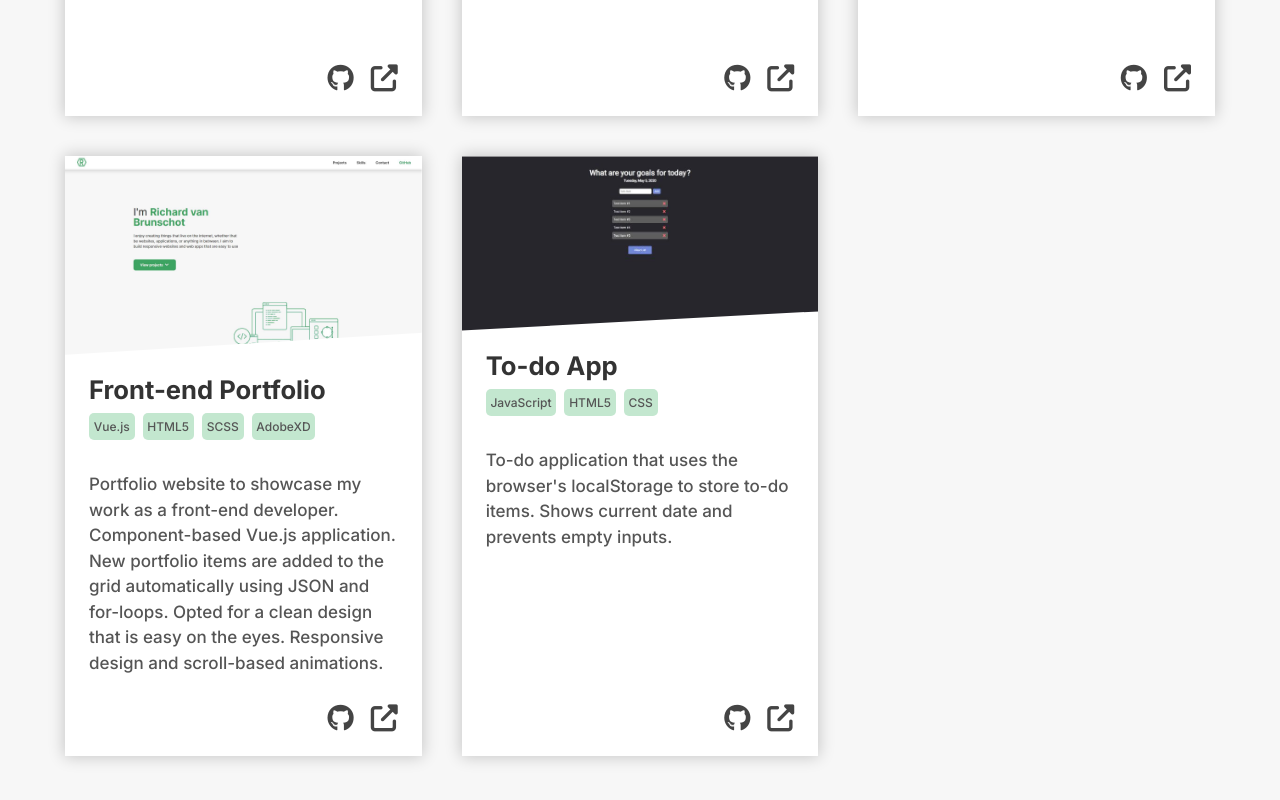
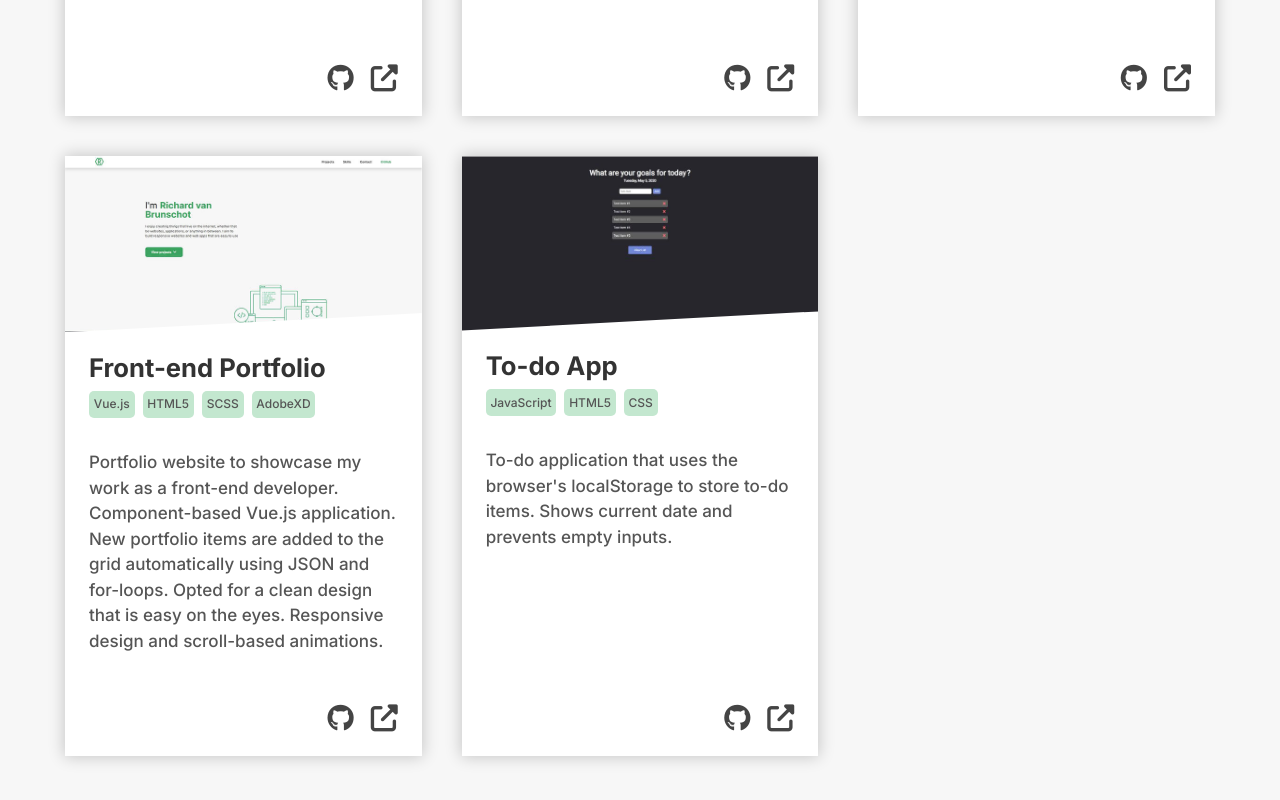
Before and after one commit to Richardvbr/fe-portfolio, a Vue app: page / in a window 1280 px wide. Shown: the part 1473-2273 px from the top of the page. Built offline with nearby package versions, Linux system fonts and the light colour scheme.

Commit message:
updated project images + updated padding navbar mobile

```diff
--- a/src/components/Navbar.vue
+++ b/src/components/Navbar.vue
@@ -75,7 +75,7 @@ $accent-color: #3da361;
   align-items: center;
   justify-content: center;
   flex-direction: row;
-  height: 4.25rem;
+  height: 4rem;
 
   .logo img {
     max-width: 35px;
@@ -86,7 +86,7 @@ $accent-color: #3da361;
     display: flex;
     padding: 0;
     li a {
-      padding: 0.5rem 1rem;
+      padding: 0.5rem 0.75rem;
     }
   }
 
--- a/src/components/Projects.vue
+++ b/src/components/Projects.vue
@@ -8,7 +8,7 @@
           <a :href="project.url" target="_blank"><img :src="project.img" :alt="project.imgAlt"></a>
         </div>
         <div>
-          <h3>{{ project.title }}</h3>
+          <a :href="project.url" target="_blank"><h3>{{ project.title }}</h3></a>
         </div>
         <!-- Loop over software, creating a tag for each entry (nested loop) -->
         <div class="software">
@@ -145,6 +145,11 @@ $softwareBGColor: #c3e7cf;
         clip-path: polygon(0 0, 100% 0, 100% 89%, 0% 100%);
       }
 
+      a {
+        color: $text-color;
+        text-decoration: none;
+      }
+
       h3 {
         padding: 0 1.5rem;
         font-size: 1.6rem;
```
Also changed, not shown: src/assets/hero_fe.jpg.
